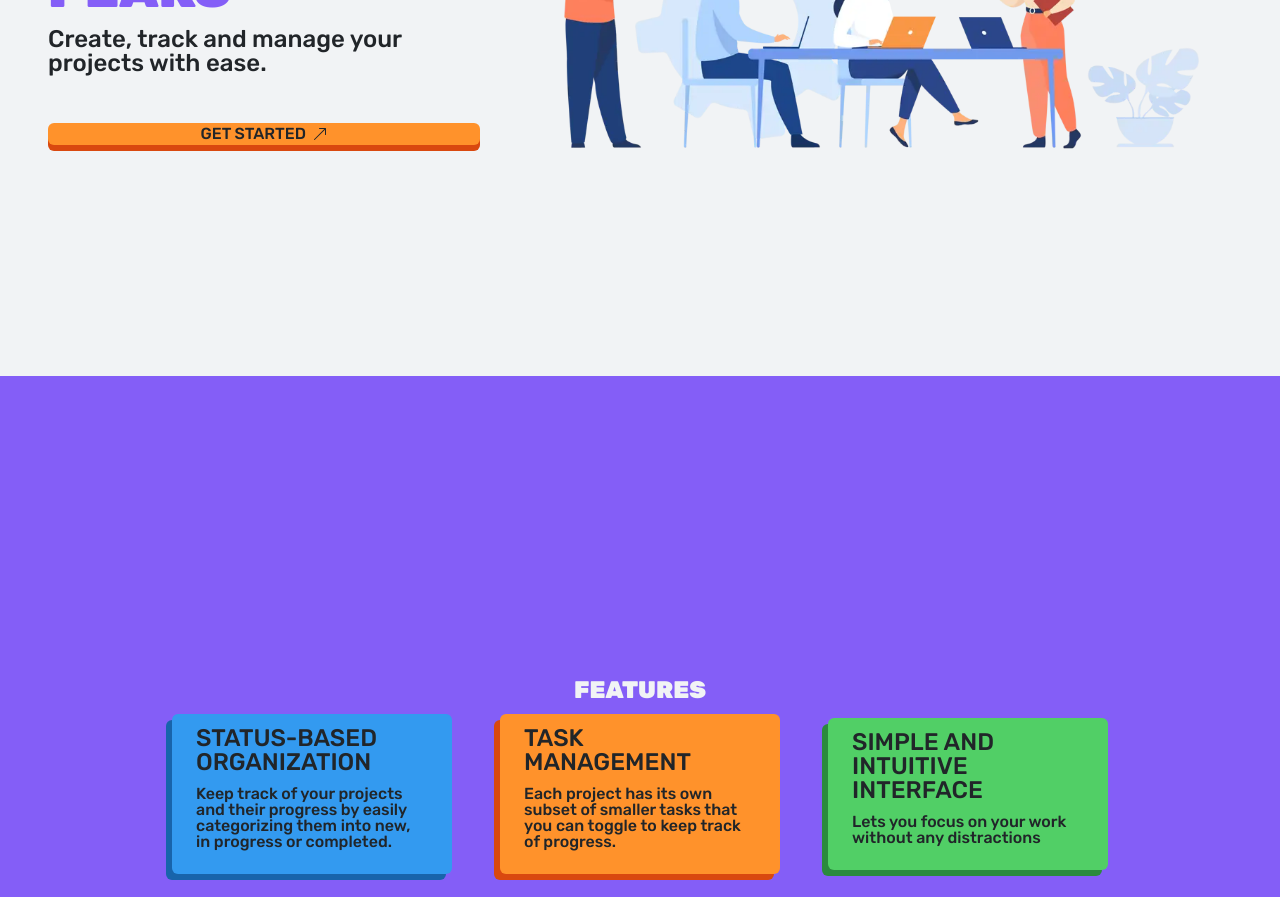
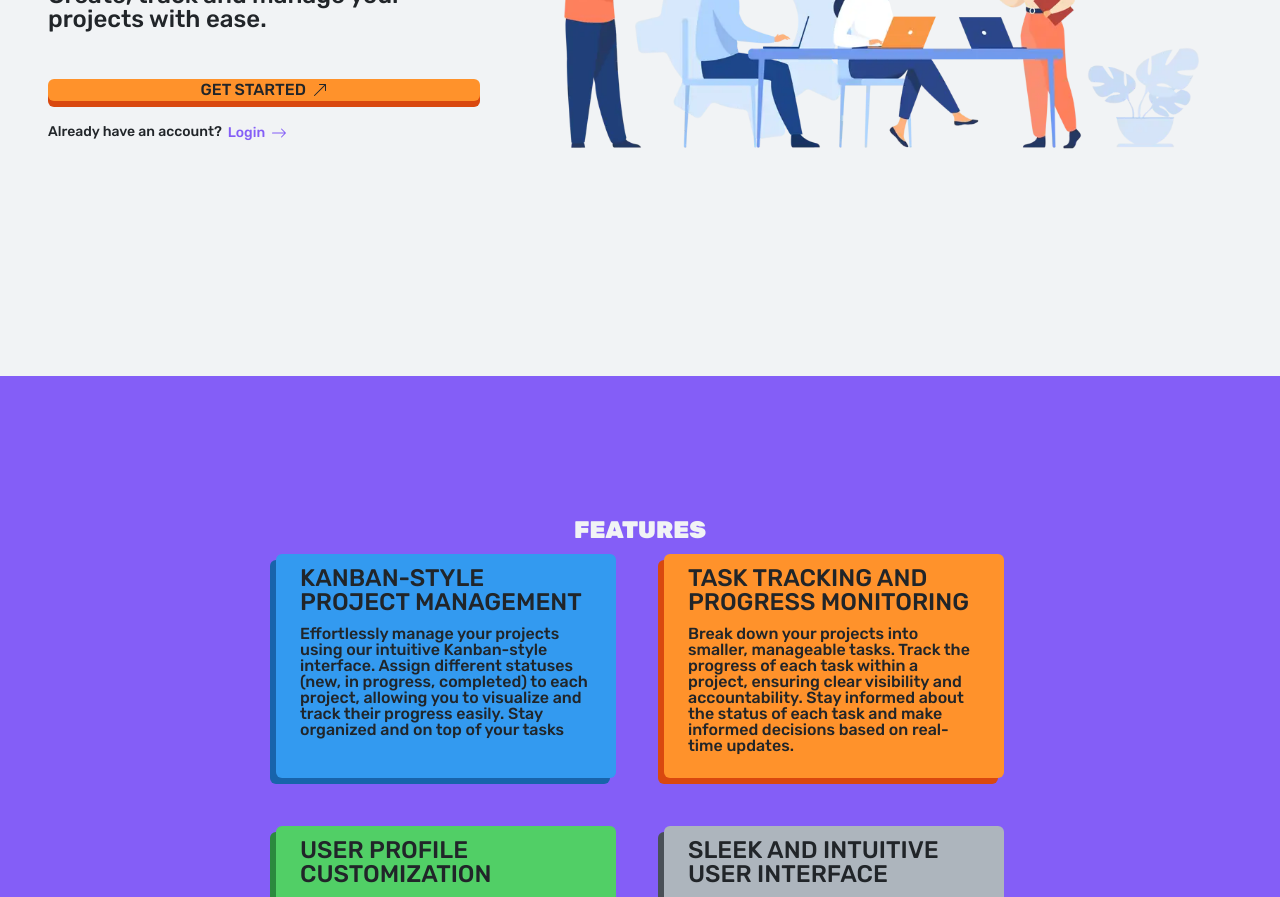
Before and after one commit to martynosa/project-tracker, a React (Create React App) app: page / in a window 1280 px wide. Shown: the part 520-1417 px from the top of the page. Built offline with nearby package versions, Linux system fonts and the light colour scheme.

Commit message:
landing page css cleanup

```diff
--- a/src/Components/Landing/Landing.js
+++ b/src/Components/Landing/Landing.js
@@ -3,6 +3,7 @@ import { useNavigate } from 'react-router-dom';
 import classes from './Landing.module.css';
 import Button from '../Common/Button';
 import { arrowUpRightSVG } from '../../helpers/svgIcons';
+import AuthLink from '../Auth/AuthLink';
 
 const Landing = () => {
   const navigate = useNavigate();
@@ -14,66 +15,81 @@ const Landing = () => {
   return (
     <>
       <section className={classes.heroContainer}>
-        <div className={classes.hero}>
+        <div>
           <div>
-            <h1 className={classes.main}>
+            <h1>
               Reach new productivity<span>peaks</span>
             </h1>
 
-            <p className={classes.secondary}>
+            <h2 className={classes.secondary}>
               Create, track and manage your projects with ease.
-            </p>
+            </h2>
 
-            <div className={classes.btnBox}>
+            <div className={classes.btnGroup}>
               <Button color={'orange'} onClick={getStartedHandler}>
                 Get started
                 {arrowUpRightSVG}
               </Button>
+              <AuthLink to={'login'} />
             </div>
           </div>
 
-          <div className={classes.imgBox}>
-            <img
-              className={classes.img}
-              src="../../imgs/landing-4.webp"
-              alt="people brainstorming"
-            />
+          <div>
+            <img src="../../imgs/landing-4.webp" alt="people brainstorming" />
           </div>
         </div>
       </section>
       <section className={classes.featuresContainer}>
-        <div className={classes.features}>
+        <div>
           <h2>features</h2>
-          <div className={classes.list}>
-            <div className={`${classes.card} ${classes.blue}`}>
-              <header className={classes.header}>
-                <h3 className={classes.title}>Status-based organization</h3>
+          <ul>
+            <li className={`${classes.card} ${classes.blue}`}>
+              <header>
+                <h3>Kanban-style Project Management</h3>
               </header>
-              <p className={classes.description}>
-                Keep track of your projects and their progress by easily
-                categorizing them into new, in progress or completed.
+              <p>
+                Effortlessly manage your projects using our intuitive
+                Kanban-style interface. Assign different statuses (new, in
+                progress, completed) to each project, allowing you to visualize
+                and track their progress easily. Stay organized and on top of
+                your tasks
               </p>
-            </div>
-            <div className={`${classes.card} ${classes.orange}`}>
-              <header className={classes.header}>
-                <h3 className={classes.title}>Task management</h3>
+            </li>
+            <li className={`${classes.card} ${classes.orange}`}>
+              <header>
+                <h3>Task Tracking and Progress Monitoring</h3>
               </header>
-              <p className={classes.description}>
-                Each project has its own subset of smaller tasks that you can
-                toggle to keep track of progress.
+              <p>
+                Break down your projects into smaller, manageable tasks. Track
+                the progress of each task within a project, ensuring clear
+                visibility and accountability. Stay informed about the status of
+                each task and make informed decisions based on real-time
+                updates.
               </p>
-            </div>
-            <div className={`${classes.card} ${classes.green}`}>
-              <header className={classes.header}>
-                <h3 className={classes.title}>
-                  Simple and intuitive interface
-                </h3>
+            </li>
+            <li className={`${classes.card} ${classes.green}`}>
+              <header>
+                <h3>User Profile Customization</h3>
               </header>
-              <p className={classes.description}>
-                Lets you focus on your work without any distractions
+              <p>
+                Create your personalized profile and make it your own. Upload a
+                profile picture to give your account a unique identity. Showcase
+                your professional image and enhance collaboration within the
+                platform.
               </p>
-            </div>
-          </div>
+            </li>
+            <li className={`${classes.card} ${classes.grey}`}>
+              <header>
+                <h3>Sleek and Intuitive User Interface</h3>
+              </header>
+              <p>
+                Enjoy a seamless project management experience with our
+                intuitive user interface. Navigate effortlessly, organize
+                projects efficiently, and stay in control. Our streamlined
+                design ensures a user-friendly and hassle-free experience.
+              </p>
+            </li>
+          </ul>
         </div>
       </section>
       <footer>Made by martynosa for demo purposes.</footer>
--- a/src/Components/Landing/Landing.module.css
+++ b/src/Components/Landing/Landing.module.css
@@ -1,4 +1,4 @@
-.hero {
+.heroContainer > div {
   min-height: 100vh;
   max-width: 128rem;
   margin: 0 auto;
@@ -10,30 +10,31 @@
   gap: var(--bg-gap);
 }
 
-.main {
+.heroContainer > div h1 {
   width: 50%;
   font-size: var(--fs-52);
   font-weight: var(--md-weight);
   margin-bottom: var(--m-12);
 }
 
-.main span {
+.heroContainer > div h1 span {
   display: block;
   color: var(--violet-color);
   text-transform: uppercase;
   font-weight: var(--mx-weight);
 }
 
-.secondary {
+.heroContainer > div h2 {
   font-size: var(--fs-24);
   margin-bottom: var(--m-48);
 }
 
-.btnBox {
+.btnGroup {
   display: flex;
-  align-items: center;
+  flex-direction: column;
+  align-items: flex-start;
   justify-content: center;
-  gap: 0.6rem;
+  gap: var(--md-gap);
 }
 
 .featuresContainer {
@@ -48,7 +49,7 @@
   gap: var(--bg-gap);
 }
 
-.features h2 {
+.featuresContainer > div h2 {
   color: var(--light-color);
   text-align: center;
   font-size: var(--fs-24);
@@ -57,15 +58,15 @@
   margin-bottom: var(--m-12);
 }
 
-.features .list {
-  display: flex;
-  align-items: center;
-  justify-content: center;
+.featuresContainer ul {
+  list-style: none;
+  display: grid;
+  grid-template-columns: 1fr 1fr 1fr 1fr;
   gap: var(--bg-gap);
 }
 
 .card {
-  width: 28rem;
+  max-width: 34rem;
   color: var(--dark-color);
   padding: var(--md-2v-pd);
   border-radius: var(--default-brdr-rd);
@@ -74,7 +75,7 @@
   background-color: var(--light-color);
 }
 
-.card .header {
+.card header {
   display: flex;
   justify-content: space-between;
   align-items: center;
@@ -82,13 +83,13 @@
   margin-bottom: var(--m-12);
 }
 
-.card .title {
+.card header h3 {
   font-size: var(--fs-24);
   text-transform: uppercase;
   overflow: hidden;
 }
 
-.card .description {
+.card p {
   min-height: 1.6rem;
   margin-bottom: var(--m-12);
   overflow-wrap: break-word;
@@ -109,14 +110,28 @@
   box-shadow: -6px 6px 0 var(--completed-card-shadow);
 }
 
+.grey {
+  background-color: var(--grey-color);
+  box-shadow: -6px 6px 0 var(--add-card-shadow);
+}
+
+@media (max-width: 1280px) {
+  .featuresContainer ul {
+    grid-template-columns: 1fr 1fr;
+  }
+}
+
 @media (max-width: 960px) {
-  .hero,
-  .features .list {
+  .heroContainer > div {
     max-width: 64rem;
     flex-direction: column;
   }
 
-  .main {
+  .featuresContainer ul {
+    grid-template-columns: 1fr;
+  }
+
+  .heroContainer > div h1 {
     font-size: var(--fs-48);
   }
 }
```
